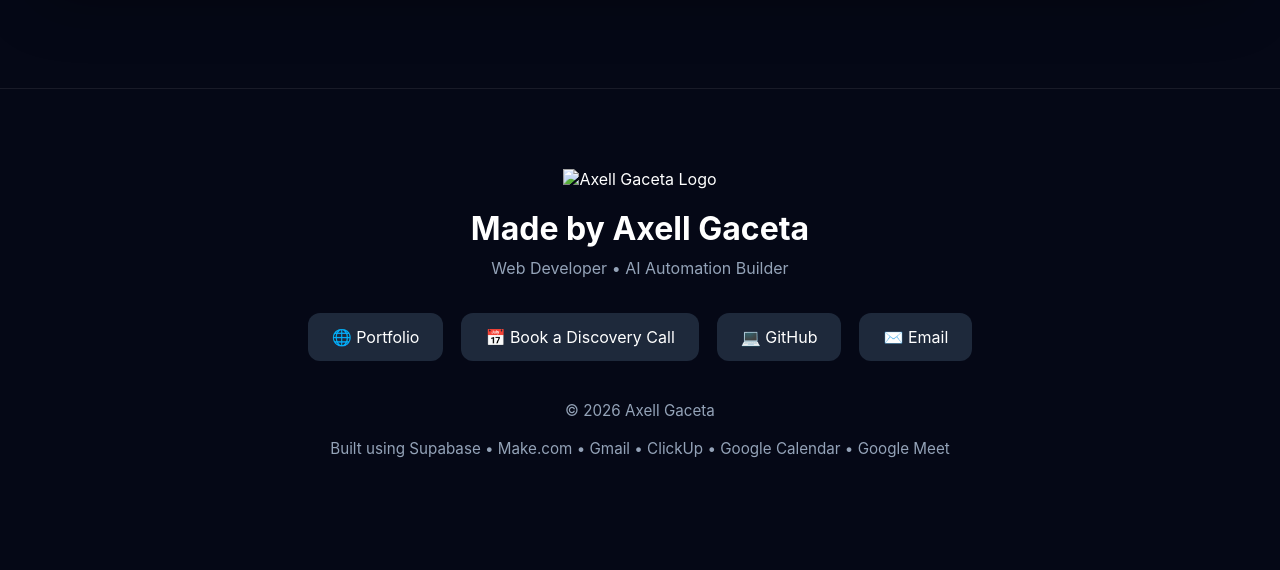
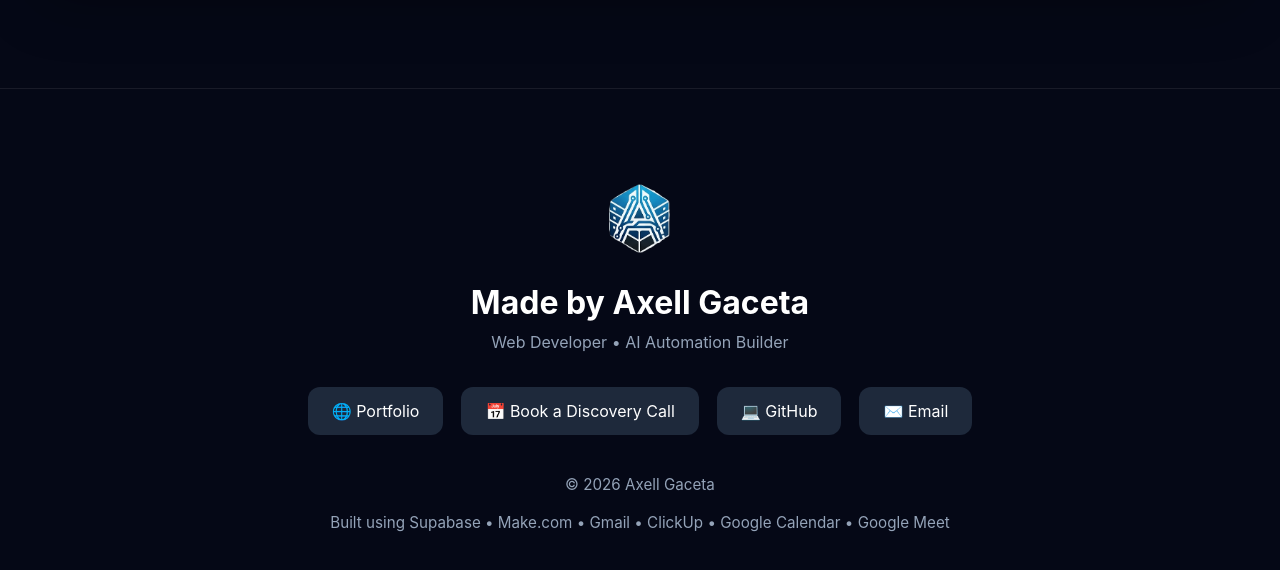
Before and after one commit to axellgaceta21/lead-management-and-discovery-call, a plain HTML site: page index.html in a window 1280 px wide. Shown: the part 6963-7533 px from the top of the page. Before the commit the page ends 7501 px from the top, so only its background shows below. Drawn offline with Linux system fonts and the light colour scheme.

Commit message:
Update logo image paths in index.html

```diff
--- a/index.html
+++ b/index.html
@@ -5,7 +5,7 @@
     <meta name="viewport" content="width=device-width, initial-scale=1.0">
     <title> Lead Management & Discovery Call Automation System </title>
     <link rel="stylesheet" href="style.css">
-    <link rel="icon" type="image/png" href="./logo.png">
+    <link rel="icon" type="image/png" href="./images/logo.png">
     <meta
       property="og:title"
       content="Lead Management & Discovery Call Automation System">
@@ -37,7 +37,7 @@
     </main>
     <footer class="footer">
       <!-- Logo -->
-      <img src="./logo.png" alt="Axell Gaceta Logo" class="footer-logo">
+      <img src="./images/logo.png" alt="Axell Gaceta Logo" class="footer-logo">
       <h2> Made by Axell Gaceta </h2>
       <p> Web Developer • AI Automation Builder </p>
       <div class="links">
```
